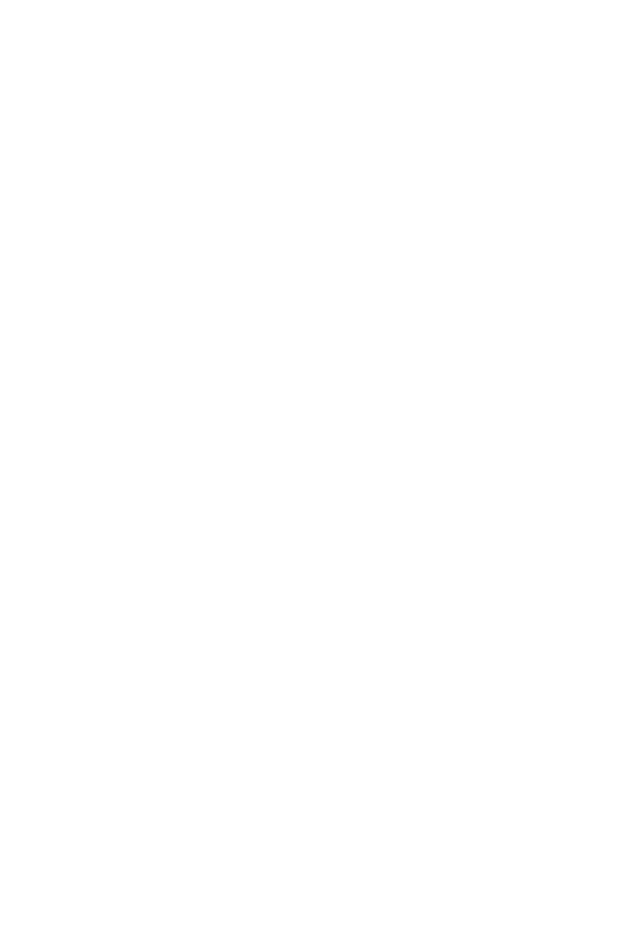
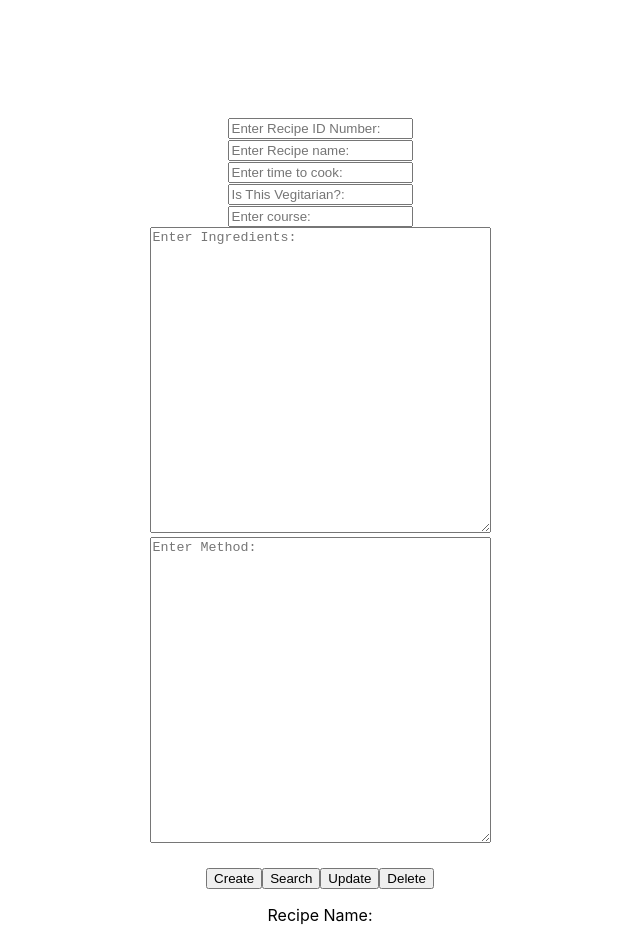
Before and after one commit to JakeTrapnell/solo_frontend, a React (Create React App) app: page / in a window 1280 px wide. Shown: the part 428-1369 px from the top of the page, without its empty margins (320-960 px from the left). Before the commit the page ends 800 px from the top, so only its background shows below. Built offline with nearby package versions, Linux system fonts and the light colour scheme; no server answers.

Commit message:
updated read method, added recipe comp

```diff
--- a/src/App.js
+++ b/src/App.js
@@ -2,7 +2,8 @@ import React, { Component } from 'react';
 import './App.css';
 import Header from './Header.js';
 import NavBarComp from './NavBarComp'
-import CrudButtons from './CrudButtons'
+import UserCrudButtons from './UserCrudButtons';
+import RecipeCrudButtons from './RecipeCrudButtons';
 
 
 class App extends Component {
@@ -15,10 +16,15 @@ class App extends Component {
             <Header headerProp="My Solo Project" />
           </header>
             <NavBarComp/>
-            <CrudButtons/>
-
-              <p>This application will allow you to create and store recipes</p>
-
+            <br/>
+            <p>This application will allow you to create and store recipes</p>
+            <br/>
+            <br/>
+            <UserCrudButtons/>
+            <br/>
+            <br/>
+            <br/>
+            <RecipeCrudButtons/>
         </div>
     )
   }
--- /dev/null
+++ b/src/RecipeCrudButtons.js
@@ -0,0 +1,149 @@
+import React, { Component } from 'react';
+import axios from 'axios';
+
+class RecipeCrudButtons extends Component{
+
+
+    constructor(){
+        super();
+        this.state=
+            {
+            recipeData: {}
+            };
+
+        axios.get("http://localhost:8080/Solo-API/rest/recipe/json")
+        .then(response => {
+            this.setState({recipeData: response.data})
+        })
+        }
+
+    updateCuisine = (event) =>{
+        this.setState({cuisine: event.target.value});
+        console.log(this.state.cuisine);
+    }
+
+    updateTimeToCook = (event)=>{
+        this.setState({timeToCook: event.target.value});
+        console.log(this.state.timeToCook);
+    }
+
+    updateIsVegitarian = (event)=>{
+        this.setState({isVegitarian: event.target.value});
+        console.log(this.state.isVegitarian);
+    }
+
+    updateCourse = (event)=>{
+        this.setState({course: event.target.value});
+        console.log(this.state.course);
+    }
+
+    updateIngredients = (event)=>{
+        this.setState({ingredients: event.target.value});
+        console.log(this.state.ingredients);
+    }
+
+    updateMethod = (event)=>{
+        this.setState({method: event.target.value});
+        console.log(this.state.method);
+    }
+        //handles input change not the database
+
+
+    updateId = (event) =>{
+        this.setState({id: event.target.value});
+        console.log(this.state.id);
+        //handles id input change not the database
+    }
+
+    createRecipe =() =>{
+        axios({
+            method: 'POST',
+            url: 'http://localhost:8080/Solo-API/rest/user/json',
+            data: {
+                cuisine: this.state.cuisine,
+                timeToCook: this.state.timeToCook,
+                isVegitarian: this.state.isVegitarian,
+                course: this.state.course,
+                ingredients: this.state.ingredients,
+                method: this.state.method
+            }
+
+        });
+        console.log(this.state.cuisine + " : added to database");
+    }
+
+    readRecipe =() =>{
+        axios({
+            method: 'GET',
+            url: 'http://localhost:8080/Solo-API/rest/user/json' + this.setState.id,
+            responseType: 'json'
+          })
+          .then(response=>{
+              if(response.data !== undefined){
+                this.setState({
+                    cuisine: response.data.cuisine,
+                    timeToCook: response.data.timeToCook,
+                    isVegitarian: response.data.isVegitarian,
+                    course: response.data.course,
+                    ingredients: response.data.ingredients,
+                    method: response.data.method
+                });
+
+              }
+              else{
+                  console.log("failed");
+              }
+          });
+    }
+
+
+    deleteRecipe =() =>{
+        axios({
+            method: 'DELETE',
+            url: 'http://localhost:8080/Solo-API/rest/user/json/' + this.state.id,
+            responseType: 'json'
+        })
+    }
+
+
+    render()
+    {
+        return(
+            <div className= "crudButtons">
+            <br/>
+            <form>
+                <br/>
+                <input ref="id" id="recipeID" type="number" placeholder="Enter Recipe ID Number:" onChange={this.updateId}/>
+                <br/>
+                <input ref="cuisine" id="recipeCuisine" type="text" placeholder="Enter Recipe name:" onChange={this.updateCuisine}/>
+                <br/>
+                <input ref="timeToCook" id="recipeTimeToCook" type="text" placeholder="Enter time to cook:" onChange={this.updateTimeToCook}/>
+                <br/>
+                <input ref="isVegitarian" id="recipeIsVegitarian" type="text" placeholder="Is This Vegitarian?:" onChange={this.updateIsVegitarian}/>
+                <br/>
+                <input ref="Course" id="recipeCourse" type="text" placeholder="Enter course:" onChange={this.updateCourse}/>
+                <br/>
+                <textarea ref="ingredients" id="RecipeIngredients" type="text" placeholder="Enter Ingredients:" rows="20" cols="40" onChange={this.updateIngredients}/>
+                <br/>
+                <textarea ref="method" id="recipemethod" type="text" placeholder="Enter Method:" rows="20" cols="40" onChange={this.updateMethod}/>
+            </form>
+            <br/>
+            <br/>
+            <button className= "navButton" onClick={this.createRecipe}>Create</button>
+            <button className= "navButton" onClick={this.readRecipe}>Search</button>
+            <button className= "navButton">Update</button>
+            <button className= "navButton" onClick={this.deleteRecipe}>Delete</button>
+
+            <br/>
+            <p>Recipe Name: {JSON.stringify(this.state.cuisine)}</p>
+            <br/>
+
+
+
+            </div>
+
+        );
+    }
+}
+
+export default RecipeCrudButtons;
--- a/src/CrudButtons.js
+++ b/src/UserCrudButtons.js
@@ -1,7 +1,7 @@
 import React, { Component } from 'react';
 import axios from 'axios';
 
-class CrudButtons extends Component{
+class UserCrudButtons extends Component{
 
 
     constructor(){
@@ -10,7 +10,6 @@ class CrudButtons extends Component{
             {
             userData: [{}]
             };
-        //this.state = {id: 0, name: "default"};
 
         axios.get("http://localhost:8080/Solo-API/rest/user/json")
         .then(response => {
@@ -45,12 +44,12 @@ class CrudButtons extends Component{
     readUser =() =>{
         axios({
             method: 'GET',
-            url: 'http://localhost:8080/Solo-API/rest/user/json',
+            url: 'http://localhost:8080/Solo-API/rest/user/json' + this.setState.id,
             responseType: 'json'
           })
           .then(response=>{
               if(response.data !== undefined){
-                this.setState({name: response.data[this.state.id].name});
+                this.setState({name: response.data[0].name});
               }
               else{
                   console.log("failed");
@@ -76,6 +75,7 @@ class CrudButtons extends Component{
             <form>
                 <br/>
                 <input ref="id" id="userInputOne" type="number" placeholder="Enter id number" onChange={this.updateId}/>
+                <br/>
                 <input ref="name" id="userInput" type="text" placeholder="Enter your name" onChange={this.updateName}/>
             </form>
             <br/>
@@ -86,7 +86,7 @@ class CrudButtons extends Component{
             <button className= "navButton" onClick={this.deleteUser}>Delete</button>
 
             <br/>
-            <p>Name: {JSON.stringify(this.state.name)}</p>
+            <p>User Name: {JSON.stringify(this.state.name)}</p>
             <br/>
 
 
@@ -97,4 +97,4 @@ class CrudButtons extends Component{
     }
 }
 
-export default CrudButtons;
+export default UserCrudButtons;
```
